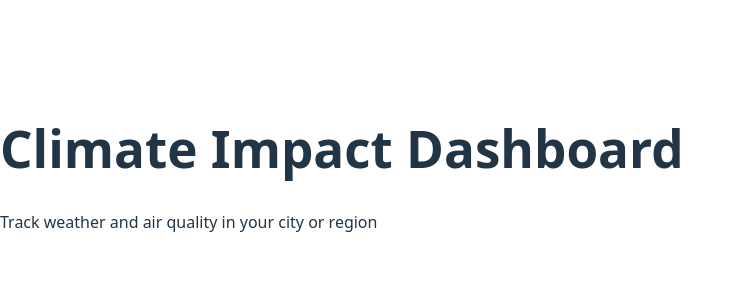
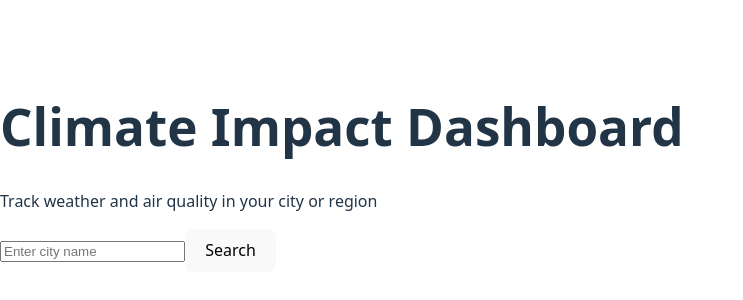
Before and after one commit to Chermoh87/climate-impact-dashboard, a React (Vite) app: page / in a window 1280 px wide. Shown: the part 232-532 px from the top of the page, without its empty margins (0-743 px from the left). Built offline with nearby package versions, Linux system fonts and the light colour scheme.

Commit message:
feat: Added Header and SearchBar component and integrated into App

```diff
--- a/src/App.jsx
+++ b/src/App.jsx
@@ -1,9 +1,11 @@
 import Header from "./components/Header";
+import SearchBar from "./components/SearchBar";
 
 function App() {
   return (
     <div>
       <Header />
+      <SearchBar />
     </div>
   );
 }
--- a/src/components/SearchBar.jsx
+++ b/src/components/SearchBar.jsx
@@ -0,0 +1,10 @@
+function SearchBar() {
+  return (
+    <div>
+      <input type="text" placeholder="Enter city name" />
+      <button>Search</button>
+    </div>
+  );
+}
+
+export default SearchBar;
```
